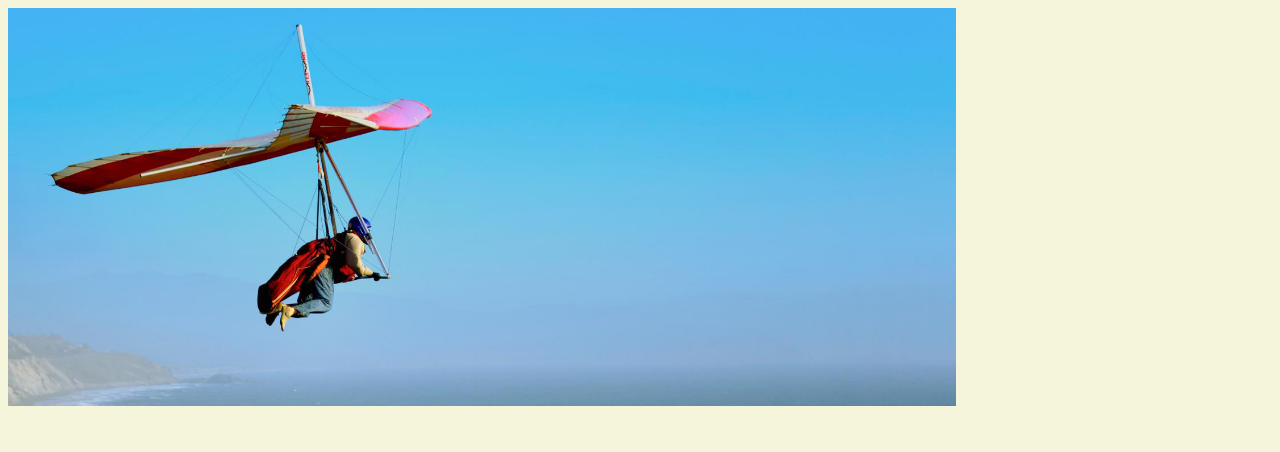
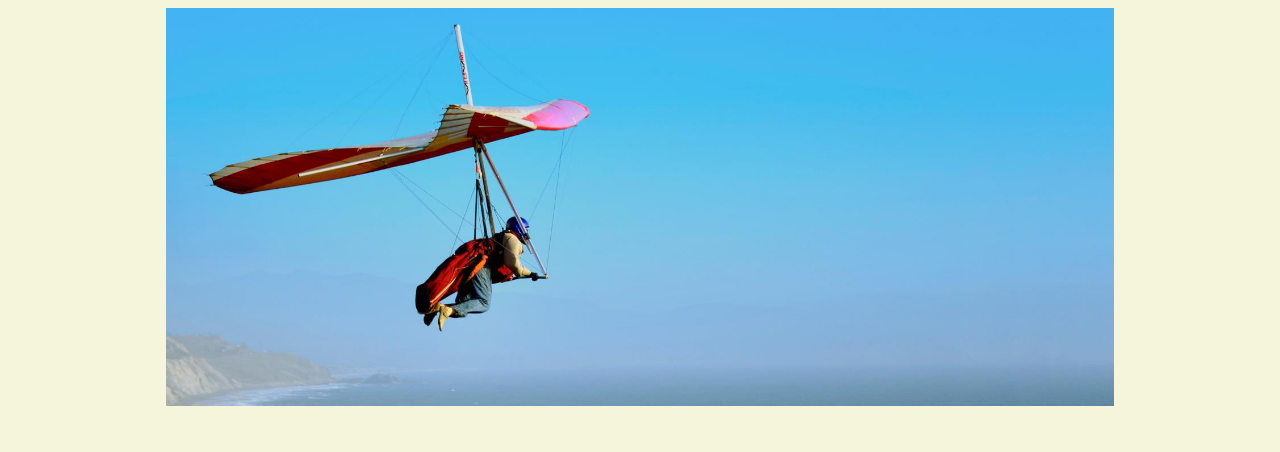
Before and after one commit to Sakshi-2100/sakshi-21.github.io, a plain HTML site: page index.html in a window 1280 px wide. Shown: the top 452 px of the page. Drawn offline with Linux system fonts and the light colour scheme.

Commit message:
Update master.css

```diff
--- a/css/master.css
+++ b/css/master.css
@@ -16,7 +16,7 @@
     background-color:beige;/* set the background color here */
     color:black;/* set the text color to black here */
     font-family: Arial, Helvetica, sans-serif;/* set the font here */
-    text-align=center;/* set the text alignment here */
+    text-align:center;/* set the text alignment here */
    }
 
   footer {
```
